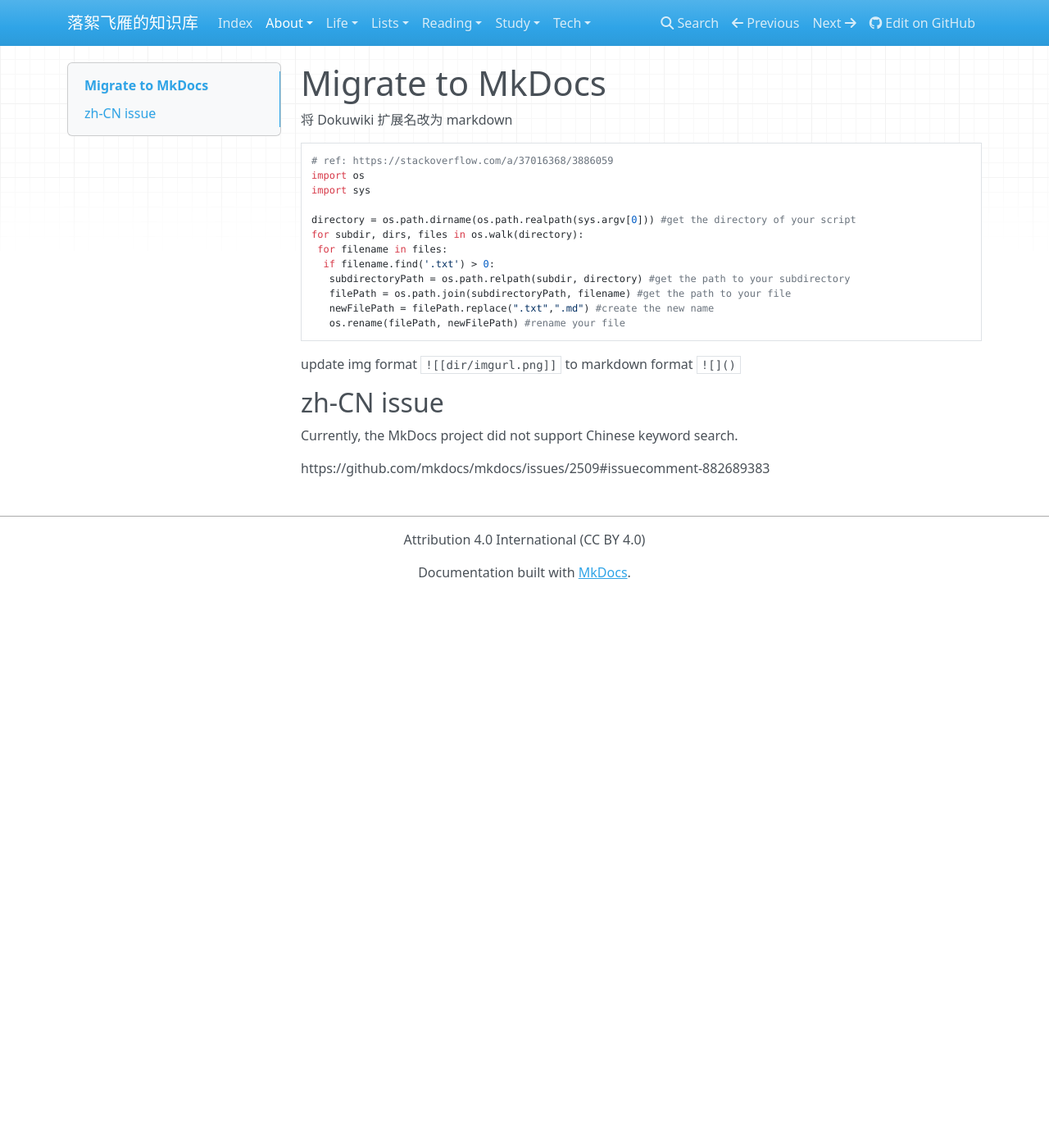
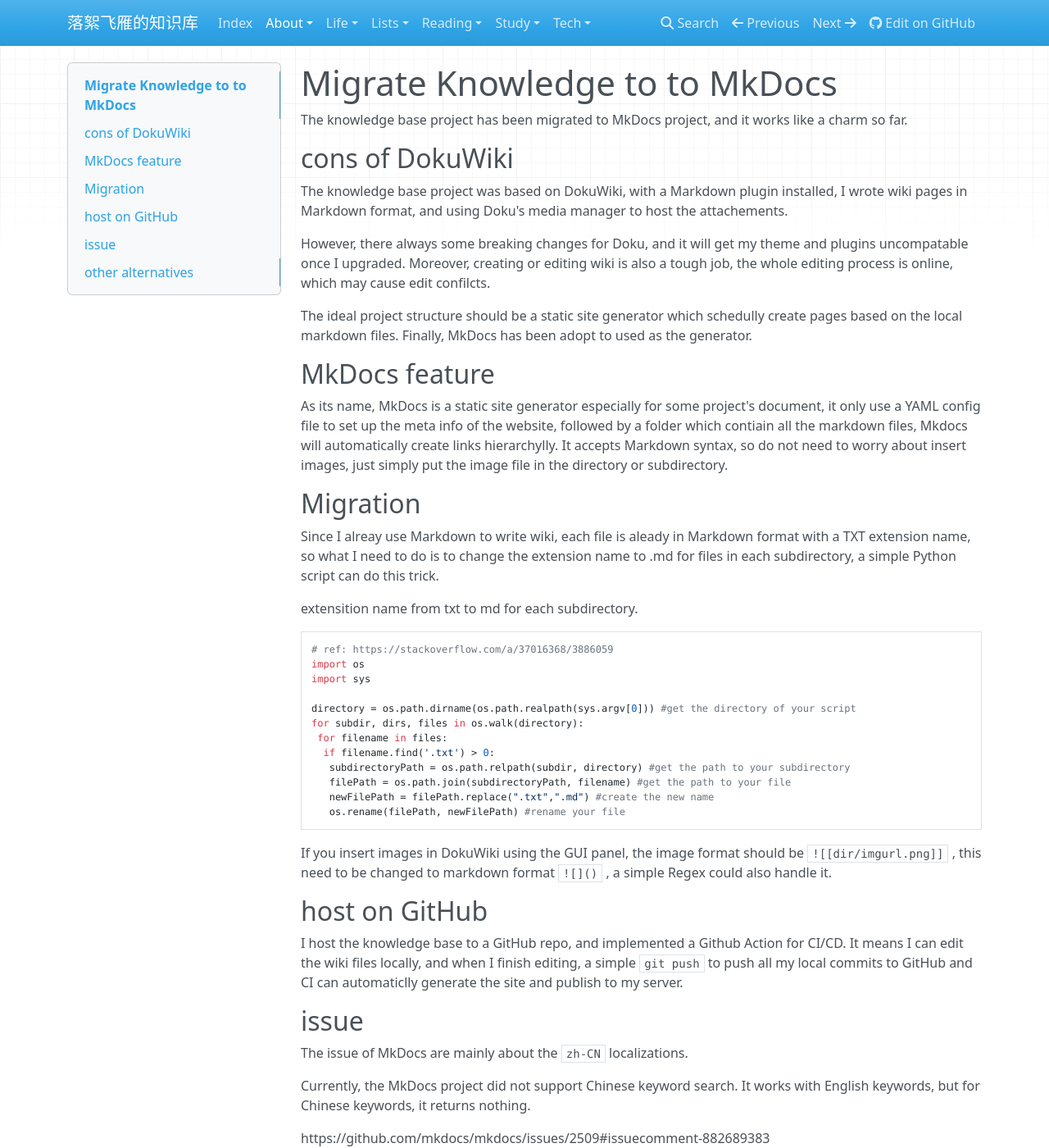
Before and after one commit to luoxufeiyan/wiki.luoxufeiyan.com, an MkDocs documentation site: the page built from docs/about/mkdocs.md, in a window 1280 px wide and 1400 px high. Shown: the whole window at 82% size. Built offline with MkDocs 1.6.1, drawn with Linux system fonts in a browser that asks for light colours; nearby versions of some CDN libraries; some of the changed text lies outside the part shown.

Commit message:
add migrations note

````diff
--- a/docs/about/mkdocs.md
+++ b/docs/about/mkdocs.md
@@ -1,7 +1,23 @@
-# Migrate to MkDocs
+# Migrate Knowledge to to MkDocs
 
+The knowledge base project has been migrated to MkDocs project, and it works like a charm so far.
 
-将 Dokuwiki 扩展名改为 markdown
+## cons of DokuWiki
+
+The knowledge base project was based on DokuWiki, with a Markdown plugin installed, I wrote wiki pages in Markdown format, and using Doku's media manager to host the attachements.
+
+However, there always some breaking changes for Doku, and it will get my theme and plugins uncompatable once I upgraded. Moreover, creating or editing wiki is also a tough job, the whole editing process is online, which may cause edit confilcts.
+
+The ideal project structure should be a static site generator which schedully create pages based on the local markdown files. Finally, MkDocs has been adopt to used as the generator.
+
+## MkDocs feature
+As its name, MkDocs is a static site generator especially for some project's document, it only use a YAML config file to set up the meta info of the website, followed by a folder which contiain all the markdown files, Mkdocs will automatically create links hierarchylly. It accepts Markdown syntax, so do not need to worry about insert images, just simply put the image file in the directory or subdirectory.
+
+## Migration
+
+Since I alreay use Markdown to write wiki, each file is aleady in Markdown format with a TXT extension name, so what I need to do is to change the extension name to .md for files in each subdirectory, a simple Python script can do this trick.
+
+extensition name from txt to md for each subdirectory.
 
 ```python
 # ref: https://stackoverflow.com/a/37016368/3886059
@@ -18,10 +34,19 @@
    os.rename(filePath, newFilePath) #rename your file
 ```
 
-update img format `![[dir/imgurl.png]]` to markdown format `![]()`
+If you insert images in DokuWiki using the GUI panel, the image format should be  `![[dir/imgurl.png]]` , this need to be changed to markdown format `![]()` , a simple Regex could also handle it.
 
-## zh-CN issue
+## host on GitHub
 
-Currently, the MkDocs project did not support Chinese keyword search.
+I host the knowledge base to a GitHub repo, and implemented a Github Action for CI/CD. It means I can edit the wiki files locally, and when I finish editing, a simple `git push` to push all my local commits to GitHub and CI can automaticlly generate the site and publish to my server.
+
+## issue
+
+The issue of MkDocs are mainly about the `zh-CN` localizations.
+
+Currently, the MkDocs project did not support Chinese keyword search. It works with English keywords, but for Chinese keywords, it returns nothing.
 
 https://github.com/mkdocs/mkdocs/issues/2509#issuecomment-882689383
+
+## other alternatives
+If you use Obsidian as your note management tool, you can publish the Obsidian vault to web as a knowledge base, despite the offical publish service, Quartz, is also a good way to publish Obsidian to web.
````
